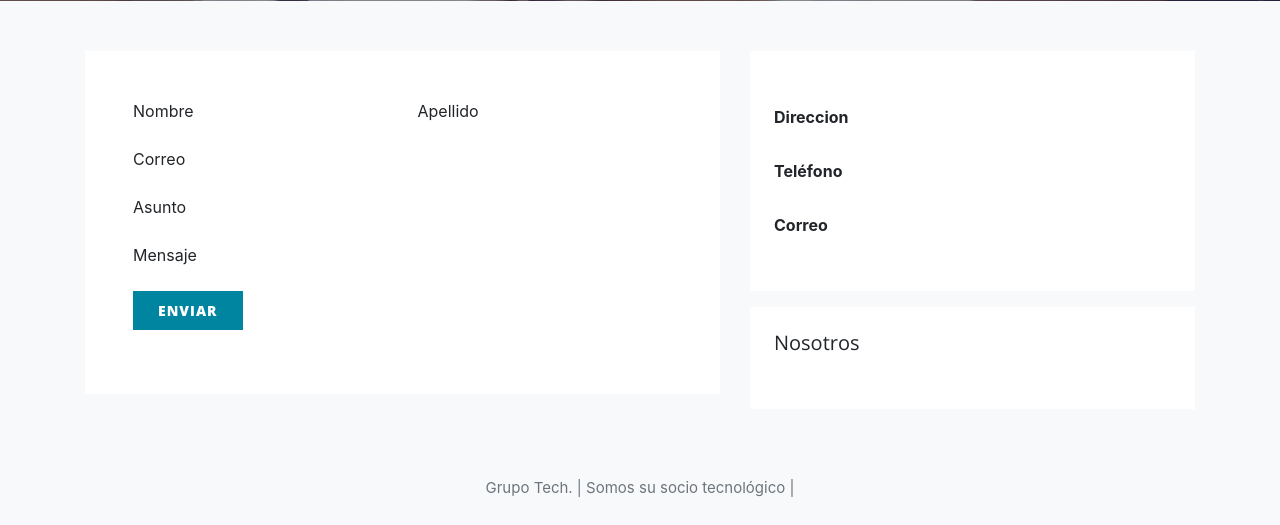
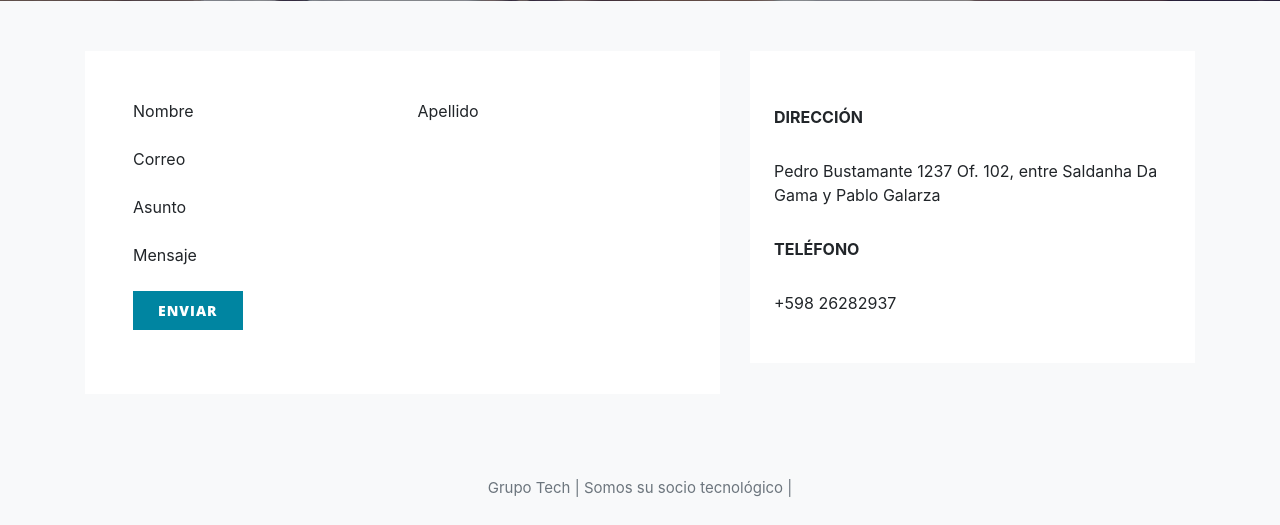
Before and after one commit to Grupo-Tech/WebGT, a Django app: page /Contactos/ in a window 1280 px wide. Shown: the part 505-1030 px from the top of the page. Run offline with Django 3.2, Linux system fonts and the light colour scheme; parts of the project's set-up code (start-up, migrations or seed data) failed here and were passed over; some libraries are stand-ins or nearby versions.

Commit message:
Agrega datos de la empresa en contactos

```diff
--- a/Web_GrupTech/wsgi.py
+++ b/Web_GrupTech/wsgi.py
@@ -11,7 +11,7 @@ import os
 
 from django.core.wsgi import get_wsgi_application
 
-os.environ.setdefault('DJANGO_SETTINGS_MODULE', 'Web_GrupTech.settings.production')
+os.environ.setdefault('DJANGO_SETTINGS_MODULE', 'Web_GrupTech.settings.local')
 
 #application = get_wsgi_application()
 
--- a/manage.py
+++ b/manage.py
@@ -3,7 +3,7 @@ import sys
 
 
 def main():
-    os.environ.setdefault('DJANGO_SETTINGS_MODULE', 'Web_GrupTech.settings.production')
+    os.environ.setdefault('DJANGO_SETTINGS_MODULE', 'Web_GrupTech.settings.local')
     try:
         from django.core.management import execute_from_command_line
     except ImportError as exc:
--- a/templates/Contactos.html
+++ b/templates/Contactos.html
@@ -75,22 +75,11 @@ CONTACTANOS
           <div class="col-md-5">
 
             <div class="p-4 mb-3 bg-white">
-              <p class="mb-0 font-weight-bold">Direccion</p>
-              <p class="mb-4">{{ web.direccion }}</p>
-
-              <p class="mb-0 font-weight-bold">Teléfono</p>
-              <p class="mb-4"><a href="#">{{ web.telefono }}</a></p>
-
-              <p class="mb-0 font-weight-bold">Correo</p>
-              <p class="mb-0"><a href="#">{{ web.email }}</a></p>
-
+              <p class="mb-0 font-weight-bold">DIRECCIÓN</p>
+              <p class="mb-4">Pedro Bustamante 1237 Of. 102, entre Saldanha Da Gama y Pablo Galarza</p>
+              <p class="mb-0 font-weight-bold">TELÉFONO</p>
+              <p class="mb-4">+598 26282937</p>
             </div>
-
-            <div class="p-4 mb-3 bg-white">
-              <h3 class="h5 text-black mb-3">Nosotros</h3>
-              <p>{{ web.nosotros }}</p>
-            </div>
-
           </div>
         </div>
       </div>
--- a/templates/index.html
+++ b/templates/index.html
@@ -92,7 +92,7 @@
       <div class="container">
         <div class="row">
           <div class="col-md-7 mb-50 mx-auto">
-            <p class="copyright text-muted">Grupo Tech. | Somos su socio tecnológico |</p>
+            <p class="copyright text-muted">Grupo Tech | Somos su socio tecnológico |</p>
           </div>
         </div>
       </div>
```
Also changed, not shown: Web_GrupTech/db.sqlite3.
